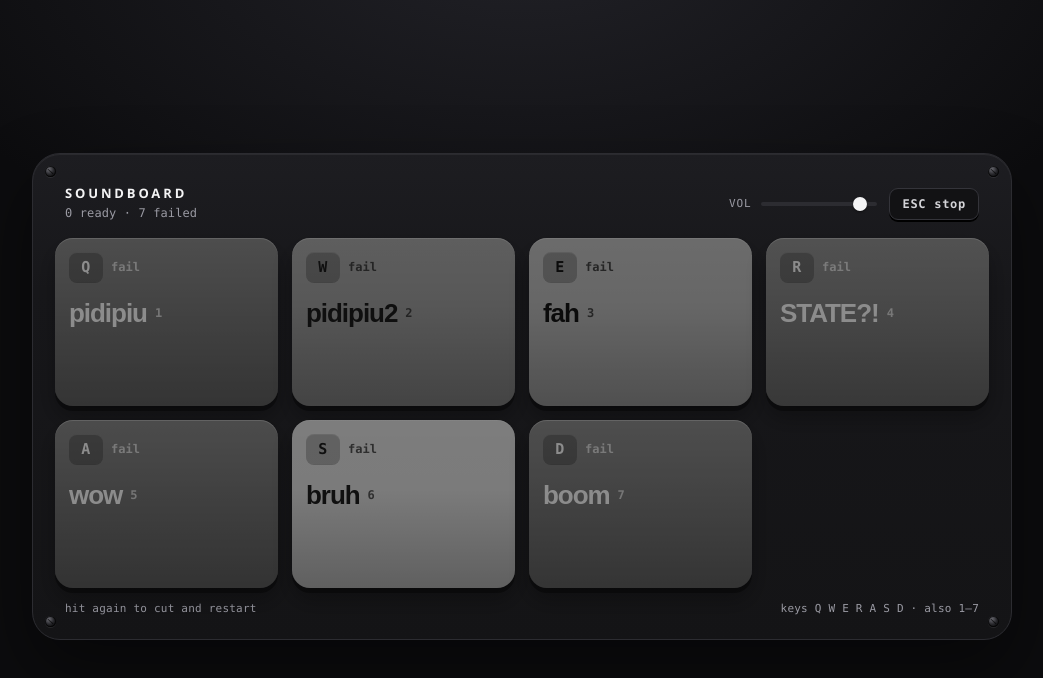
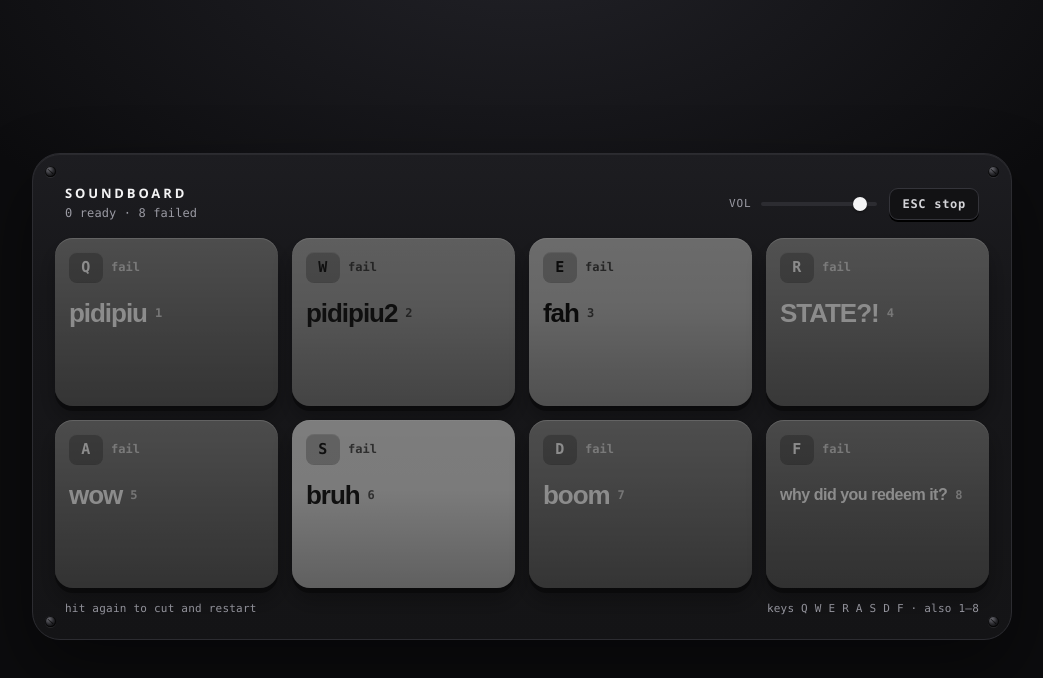
Before and after one commit to ofekch/ofekch.github.io, a plain HTML site: page index.html in a window 1280 px wide. Shown: the whole page, without its empty margins (118-1161 px from the left). Drawn offline with Linux system fonts and the light colour scheme; no server answers.

Commit message:
Add the why did you redeem it pad.
Co-authored-by: Cursor <cursoragent@cursor.com>

```diff
--- a/index.html
+++ b/index.html
@@ -259,6 +259,12 @@
     line-height: 1;
   }
 
+  .pad-name strong.phrase {
+    font-size: 16px;
+    line-height: 1.05;
+    letter-spacing: -0.03em;
+  }
+
   .alt {
     font-family: ui-monospace, "SF Mono", Menlo, monospace;
     font-size: 12px;
@@ -344,7 +350,7 @@
     <div class="grid" id="grid"></div>
     <footer>
       <span>hit again to cut and restart</span>
-      <span>keys Q W E R A S D · also 1–7</span>
+      <span>keys Q W E R A S D F · also 1–8</span>
     </footer>
   </main>
   <script>
@@ -356,6 +362,7 @@
       { id: "wow", file: "sounds/wow.wav?v=2", key: "a", num: "5", accent: "#ff4d7a", ink: "#ffffff" },
       { id: "bruh", file: "sounds/bruh.wav?v=3", key: "s", num: "6", accent: "#c6f54e", ink: "#172006" },
       { id: "boom", file: "sounds/boom.wav?v=2", key: "d", num: "7", accent: "#ff5a36", ink: "#ffffff" },
+      { id: "redeem", label: "why did you redeem it?", file: "sounds/redeem.wav?v=1", key: "f", num: "8", accent: "#d946ef", ink: "#ffffff" },
     ];
 
     const BARS = 42;
@@ -429,7 +436,7 @@
           <span class="time">···</span>
         </span>
         <span class="pad-name">
-          <strong>${name}</strong>
+          <strong class="${name.length > 12 ? "phrase" : ""}">${name}</strong>
           <span class="alt">${spec.num}</span>
         </span>
         <span class="wave"></span>
```
Also changed, not shown: 1 other file.
